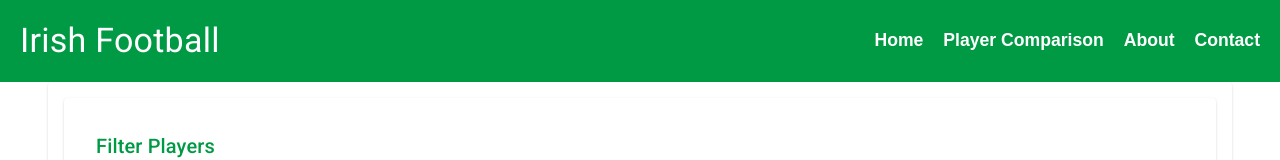
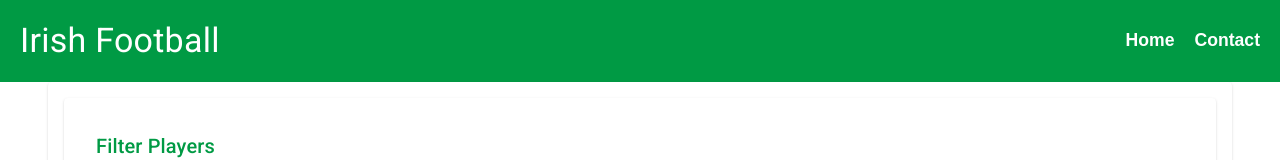
Before and after one commit to LiamHurley/eire-tracker-ui, a React (Vite) app: page / in a window 1280 px wide. Shown: the top 160 px of the page. Built offline with nearby package versions, Linux system fonts and the light colour scheme; no server answers.

Commit message:
Remove player comparsison for now

```diff
--- a/src/App.jsx
+++ b/src/App.jsx
@@ -12,7 +12,7 @@ function App() {
       <Routes>
           <Route path="/" element={<PlayersTable />} />
           <Route path="/players/:id" element={<PlayerProfile />} />
-          <Route path="/compare" element={<PlayerComparison />} />
+          {/* <Route path="/compare" element={<PlayerComparison />} /> */}
       </Routes>
     </>
   );
--- a/src/components/Header.jsx
+++ b/src/components/Header.jsx
@@ -12,8 +12,8 @@ const Header = () => {
 
       <nav className="nav-links">
         <Link to="/" className="nav-link">Home</Link>
-        <Link to="/compare" className="nav-link">Player Comparison</Link>
-        <Link to="/about" className="nav-link">About</Link>
+        {/* <Link to="/compare" className="nav-link">Player Comparison</Link> */}
+        {/* <Link to="/about" className="nav-link">About</Link> */}
         <Link to="/contact" className="nav-link">Contact</Link>
       </nav>
     </Box>
```
